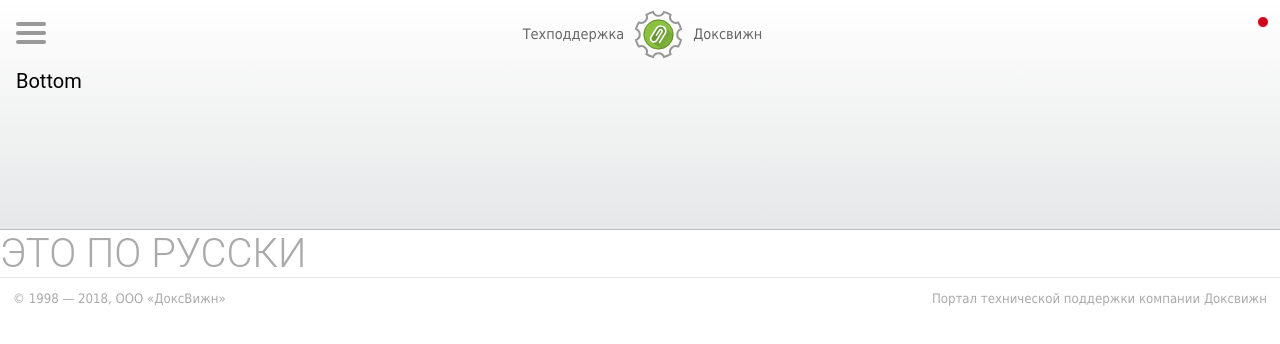
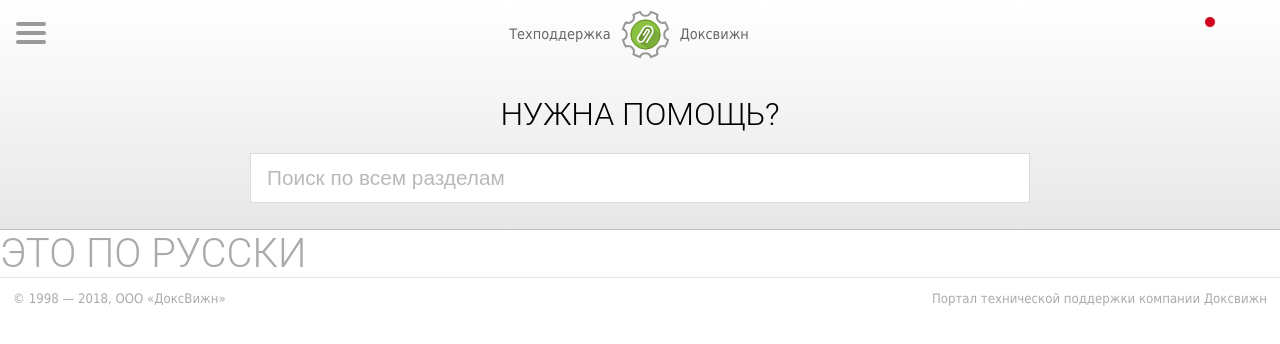
Before and after one commit to emptyfortress/support, a Nuxt app: page / in a window 1280 px wide. Shown: the top 344 px of the page. Built offline with nearby package versions, Linux system fonts and the light colour scheme.

Commit message:
add sign-in icon and search input

```diff
--- a/components/BigHeader.vue
+++ b/components/BigHeader.vue
@@ -3,8 +3,15 @@
 		.topBar
 			Ham/
 			Logo/
-			Loud/
-		.search Bottom
+			.right
+				Loud/
+				div
+					Enter/
+		.search
+			p Нужна помощь?
+			.input
+				img(src="~assets/img/search.svg")
+				input(placeholder="Поиск по всем разделам")
 
 </template>
 
@@ -12,12 +19,14 @@
 	import Logo from '@/components/Logo';
 	import Ham from '@/components/Ham';
 	import Loud from '@/components/Loud';
+	import Enter from '@/components/Enter';
 
 	export default {
 		components: {
 			Logo,
 			Ham,
-			Loud
+			Loud,
+			Enter
 		}
 	}
 </script>
@@ -28,6 +37,7 @@
 .big-header {
 	display: grid;
 	grid-template-rows: 30% 70%;
+	align-items: center;
 	padding: 0 1rem;
 	background: linear-gradient(white, var(--dv-gray2));
 	border-bottom: 1px solid var(--dv-gray3);
@@ -40,6 +50,46 @@
 	/* background: red; */
 }
 
+.right {
+	display: flex;
+	align-items: center;
+	div {
+		margin-left: 14px;
+	}
+}
 
+.search {
+	text-align: center;
+	/* align-items: center; */
+	p {
+		font-size: 32px;
+		font-weight: 300;
+		color: #000;
+		text-transform: uppercase;
+	}
+	.input {
+		width: 780px;
+		margin: 0 auto;
+		position: relative;
+		img {
+			position: absolute;
+			top: 36px;
+			right: 10px;
+			opacity: .2;
+			cursor: pointer;
+		}
+	}
+	input {
+		height: 50px;
+		width: 780px;
+		margin-top: 20px;
+		font-size: 1.3rem;
+		padding-left: 1rem;
+		border: 1px solid #dedede;
+	}
+	::placeholder {
+		opacity: .5;
+	}
+}
 
 </style>
--- /dev/null
+++ b/components/Enter.vue
@@ -0,0 +1,19 @@
+<template lang="pug">
+	.enter
+		img(src='~assets/img/enter.svg')
+</template>
+
+
+<script>
+export default {
+}
+</script>
+
+<style scoped lang="scss">
+	@import '~assets/css/colors';
+
+	.enter {
+		cursor: pointer;
+	}
+
+</style>
--- a/components/Ham.vue
+++ b/components/Ham.vue
@@ -23,6 +23,9 @@ export default {
 </script>
 
 <style scoped lang="scss">
+div {
+	width: 70px;
+}
 .navTrigger {
   cursor: pointer;
   width: 30px;
--- a/components/Loud.vue
+++ b/components/Loud.vue
@@ -14,6 +14,7 @@ export default {
 	@import '~assets/css/colors';
 
 	.loud {
+		cursor: pointer;
 		position: relative;
 		.dot {
 			width: 12px;
```
Also changed, not shown: assets/img/search.svg (added).
